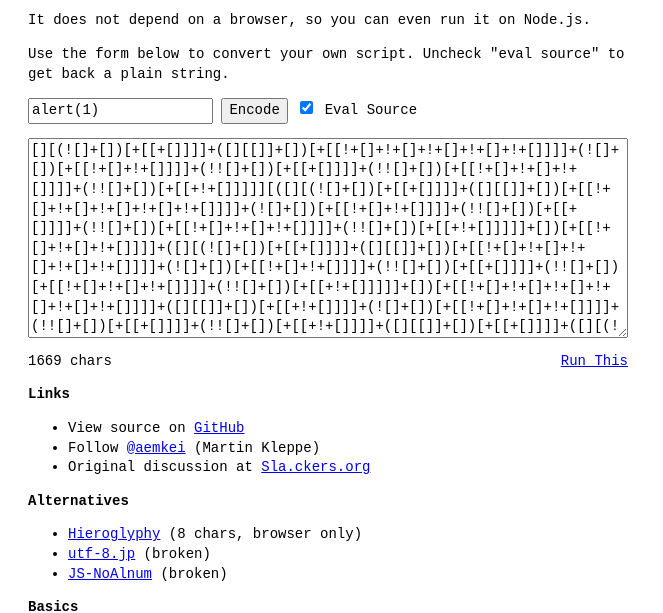
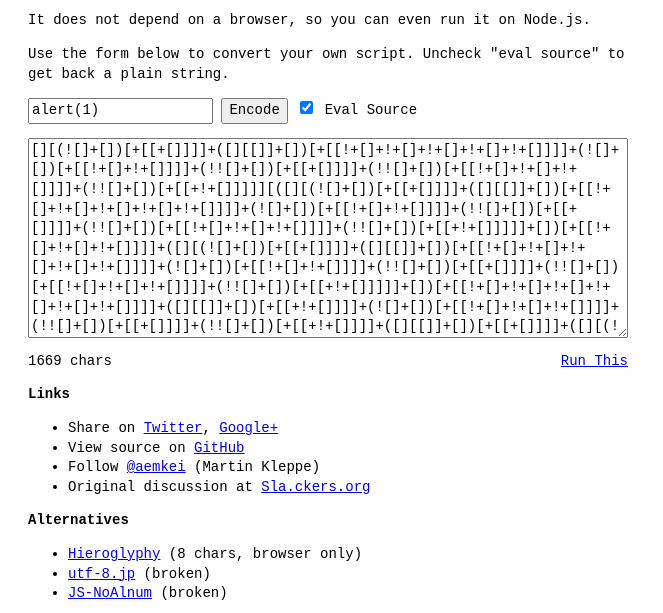
Before and after one commit to aemkei/jsfuck, a plain HTML site: page index.html in a window 1280 px wide. Shown: the part 201-814 px from the top of the page, without its empty margins (0-663 px from the left). Drawn offline with Linux system fonts and the light colour scheme.

Commit message:
Add share links.

```diff
--- a/index.html
+++ b/index.html
@@ -100,6 +100,11 @@
   <h3>Links</h3>
 
   <ul>
+    <li>
+      Share on
+      <a href="https://twitter.com/intent/tweet?text=This%20project%20is%20crazy:%20http://jsfuck.com%20%E2%80%93%20Write%20any%20JavaScript%20with%206%20characters%20[]()!+%20//%20via%20@aemkei" target="_blank">Twitter</a>,
+      <a href="https://plus.google.com/share?url=http://www.jsfuck.com" target="_blank">Google+</a>
+    </li>
     <li>View source on <a href="http://github.com/aemkei/jsfuck">GitHub</a></li>
     <li>Follow <a href="http://twitter.com/aemkei">@aemkei</a> (Martin Kleppe)</li>
     <li>Original discussion at <a href="http://sla.ckers.org/forum/read.php?24,32930">Sla.ckers.org</a></li>
```
